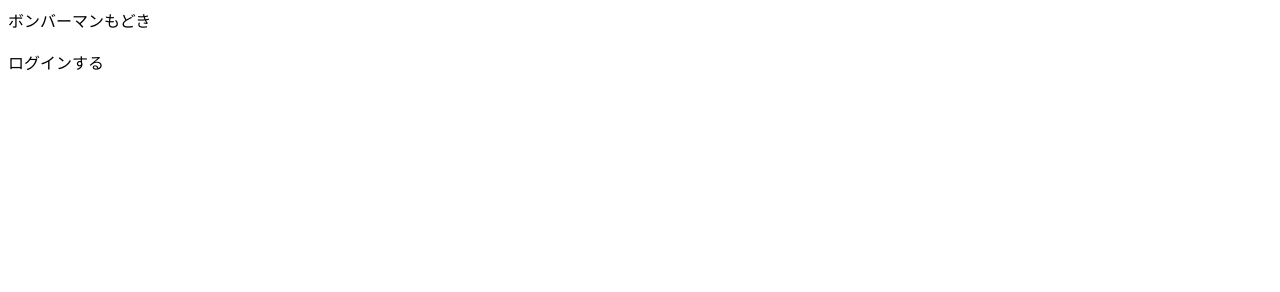
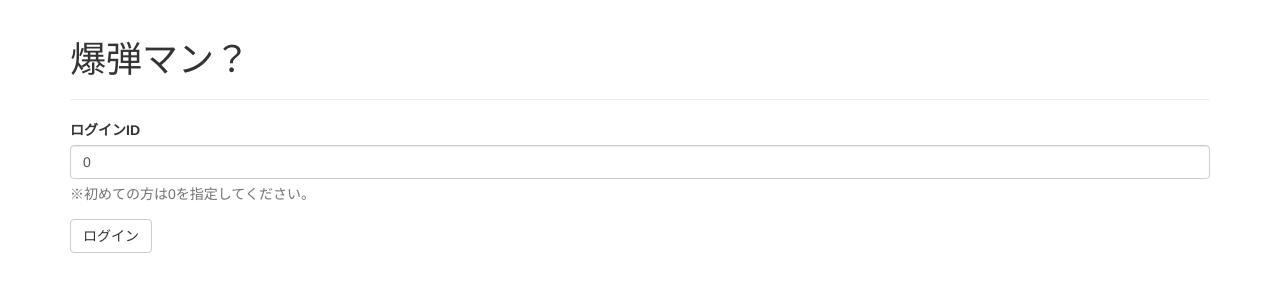
Before and after one commit to benzou765/bombman-sample, a plain HTML site: page src/public/index.html in a window 1280 px wide. Drawn offline with Linux system fonts and the light colour scheme; files that its build step writes are made by us from their sources.

Commit message:
ログインページの作成

```diff
--- a/src/public/index.html
+++ b/src/public/index.html
@@ -1,13 +1,22 @@
 <html lang="ja">
     <head>
         <meta charset="utf-8">
-        <title>メニューページ</title>
-        <link href="" rel="stylesheet">
+        <title>爆弾マン？</title>
+        <link href="/assets/css/bootstrap.min.css" rel="stylesheet">
     </head>
     <body>
-        <h1></h1>
-        ボンバーマンもどき<br>
-        <br>
-        ログインする<br>
+        <div class="container">
+            <div class="page-header">
+                <h1>爆弾マン？</h1>
+            </div>
+            <form>
+                <div class="form-group">
+                    <label for="InputId">ログインID</label>
+                    <input type="text" class="form-control" id="InputId" value="0">
+                    <p class="help-block">※初めての方は0を指定してください。</p>
+                </div>
+                <button type="submit" class="btn btn-default">ログイン</button>
+            </form>
+        </div>
     </body>
 </html>
```
Also changed, not shown: src/public/select_room.html (deleted), src/template/menu.html (added), src/template/select_room.html (added), 1 other file.
